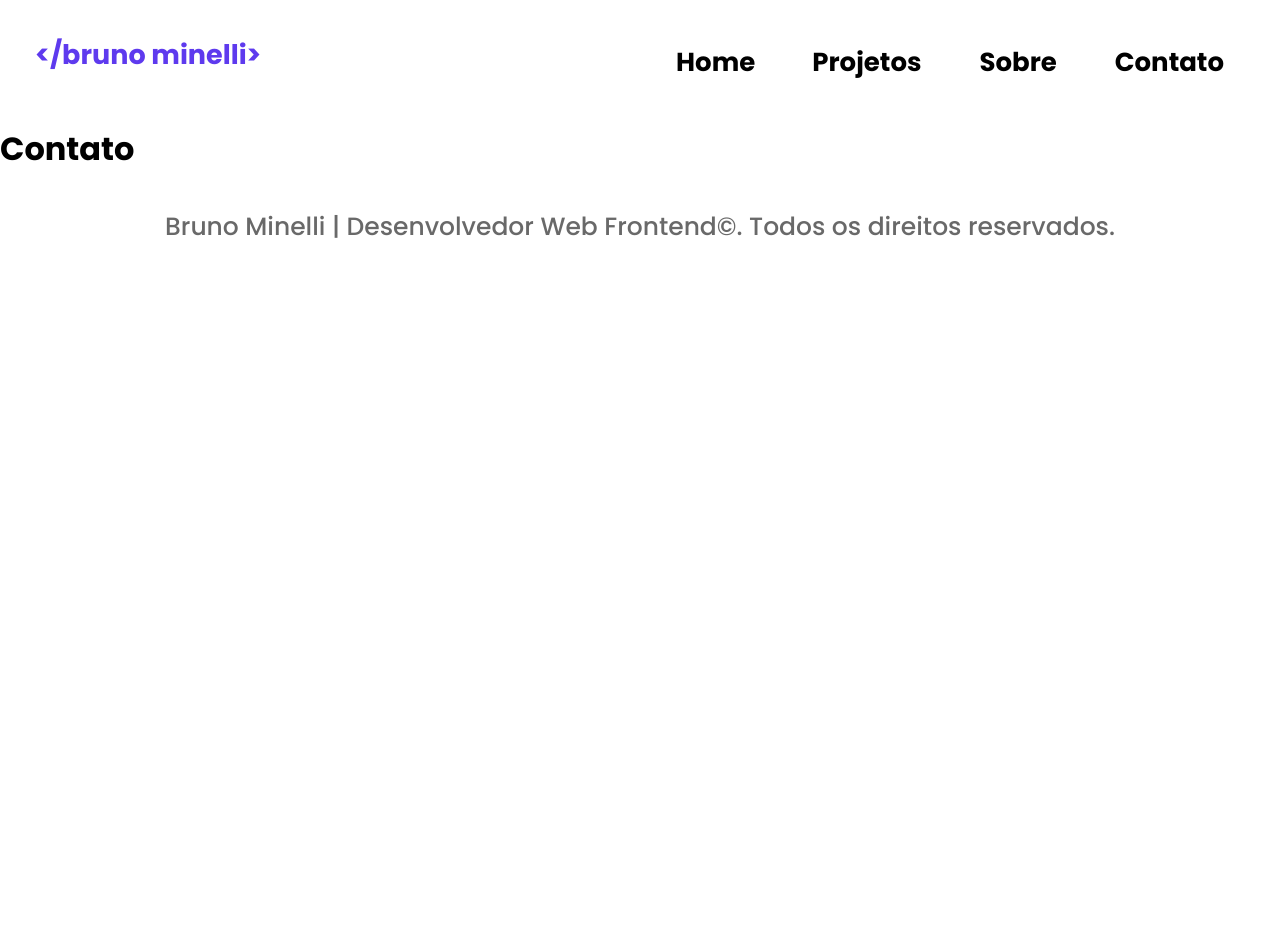
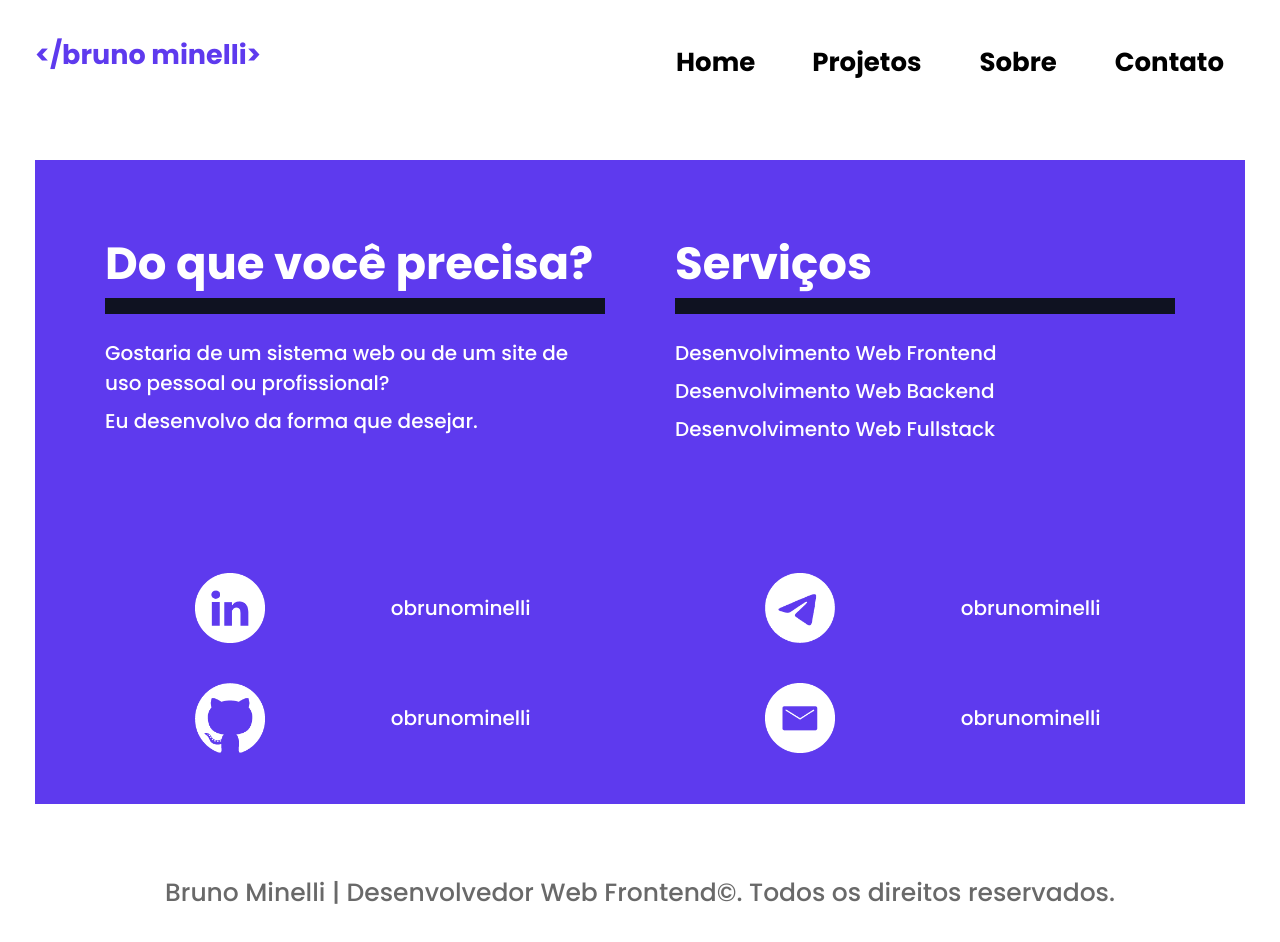
Before and after one commit to obrunominelli/obrunominelli.github.io, a React (Create React App) app: page /contact in a window 1280 px wide. Shown: the top 942 px of the page. Before the commit the page ends 800 px from the top, so only its background shows below. Built offline with nearby package versions, Linux system fonts and the light colour scheme.

Commit message:
Ajuste de layout das sessoes de contato.

```diff
--- a/public/index.html
+++ b/public/index.html
@@ -10,6 +10,7 @@
     />
     <title>Bruno Minelli | Desenvolvedor Web Frontend</title>
   </head>
-  <body id="root">
+  <body>
+    <div id="root"></div>
   </body>
 </html>
--- a/src/components/HomeContact.js
+++ b/src/components/HomeContact.js
@@ -14,25 +14,23 @@ class HomeContact extends Component {
             <img src={ images.paperAirplanes.src } alt={ images.paperAirplanes.alt } className="content-image-auto"/>
           </figure>
         </section>
-        <section className="col">
-          <div className="flex-container col">
-            <a href={ contact.linkedIn.url } target="_blank" rel="noreferrer" className="row content-text-white link">
+        <section className="flex-container col">
+          <a href={ contact.linkedIn.url } target="_blank" rel="noreferrer" className="content-text-white link">
             <img src={ contact.linkedIn.src } alt={ contact.linkedIn.alt } className="contact-icon" />
             obrunominelli
           </a>
-            <a href={ contact.github.url } target="_blank" rel="noreferrer" className="row content-text-white link">
+          <a href={ contact.github.url } target="_blank" rel="noreferrer" className="content-text-white link">
             <img src={ contact.github.src } alt={ contact.github.alt } className="contact-icon" />
             obrunominelli
           </a>
-            <a href={ contact.telegram.url } target="_blank" rel="noreferrer" className="row content-text-white link">
+          <a href={ contact.telegram.url } target="_blank" rel="noreferrer" className="content-text-white link">
             <img src={ contact.telegram.src } alt={ contact.telegram.alt } className="contact-icon" />
             obrunominelli
           </a>
-            <a href={ contact.email.url } target="_blank" rel="noreferrer" className="row content-text-white link">
+          <a href={ contact.email.url } target="_blank" rel="noreferrer" className="content-text-white link">
             <img src={ contact.email.src } alt={ contact.email.alt } className="contact-icon" />
             obrunominelli
           </a>
-          </div>
         </section>
       </article>
     );
--- a/src/components/HomeIntro.js
+++ b/src/components/HomeIntro.js
@@ -7,7 +7,7 @@ class HomeIntro extends Component {
       <article className="flex-container">
         <div className="row background-color-auto">
           <section className="flex-contaier col">
-            <div class="flex-container col">
+            <div className="flex-container col">
               <h1 className="content-title-auto">
                 Olá,<br />eu sou <strong className="content-text-highlight">Bruno Minelli</strong>
               </h1>
--- a/src/components/HomeSkills.js
+++ b/src/components/HomeSkills.js
@@ -8,7 +8,7 @@ class HomeSkills extends Component {
         <section className="flex-container col">
           <h1 className="content-title-purple">Habilidades</h1>
           <div className="skills">
-            { skills.hardSkills.map((skill) => <p className="skill-block content-text-auto">{skill}</p>) }
+            { skills.hardSkills.map((skill, index) => <p key={`skill-${index}`} className="skill-block content-text-auto">{skill}</p>) }
           </div>
         </section>
       </article>
--- a/src/pages/About.js
+++ b/src/pages/About.js
@@ -9,17 +9,17 @@ class About extends Component {
     return (
       <>
         <Header />
-        <main className="flex-container row">
+        <main className="flex-container col">
           <article className="flex-container col">
             <h1 className="content-title-purple">Sobre mim</h1>
-            { about.map((paragraph) => <p className="content-text-auto">{paragraph}</p>)}
-          </article>
-          <figure className="flex-container col">
+            <figure className="block">
             <img src={images.brunoMinelliPicture.src} alt={images.brunoMinelliPicture.alt} className="content-image-rounded"/>
             <figcaption className="block">
               <p className="content-text-grey">Bruno Minelli | Desenvolvedor Web</p>
             </figcaption>
           </figure>
+            { about.map((paragraph) => <p className="content-text-auto">{paragraph}</p>)}
+          </article>
         </main>
         <Footer />
       </>
--- a/src/pages/Contact.js
+++ b/src/pages/Contact.js
@@ -1,13 +1,52 @@
 import{ Component } from 'react';
 import Footer from '../components/Footer';
 import Header from '../components/Header';
+import contact from '../data/contact';
 
 class Contact extends Component {
   render() {
     return (
       <>
         <Header />
-        <h1>Contato</h1>
+        <article className="flex-container">
+          <div className="background-color-purple col">
+            <section className="flex-container row">
+              <div className="flex-container col">
+                <h1 className="content-title-white">Do que você precisa?</h1>
+                <p className="content-text-white">Gostaria de um sistema web ou de um site de uso pessoal ou profissional?</p>
+                <p className="content-text-white">Eu desenvolvo da forma que desejar.</p>
+              </div>
+              <div className="flex-container col">
+                <h2 className="content-title-white">Serviços</h2>
+                <p className="content-text-white">Desenvolvimento Web Frontend</p>
+                <p className="content-text-white">Desenvolvimento Web Backend</p>
+                <p className="content-text-white">Desenvolvimento Web Fullstack</p>
+              </div>
+            </section>
+            <section className="flex-container">
+                <div className="col">
+                  <a href={ contact.linkedIn.url } target="_blank" rel="noreferrer" className="row content-text-white link">
+                    <img src={ contact.linkedIn.src } alt={ contact.linkedIn.alt } className="contact-icon" />
+                    obrunominelli
+                  </a>
+                  <a href={ contact.github.url } target="_blank" rel="noreferrer" className="row content-text-white link">
+                    <img src={ contact.github.src } alt={ contact.github.alt } className="contact-icon" />
+                    obrunominelli
+                  </a>
+                </div>
+                <div className="col">
+                  <a href={ contact.telegram.url } target="_blank" rel="noreferrer" className="row content-text-white link">
+                    <img src={ contact.telegram.src } alt={ contact.telegram.alt } className="contact-icon" />
+                    obrunominelli
+                  </a>
+                  <a href={ contact.email.url } target="_blank" rel="noreferrer" className="row content-text-white link">
+                    <img src={ contact.email.src } alt={ contact.email.alt } className="contact-icon" />
+                    obrunominelli
+                  </a>
+                </div>
+            </section>
+          </div>
+        </article>
         <Footer />
       </>
     );
--- a/src/styles/style.css
+++ b/src/styles/style.css
@@ -182,13 +182,13 @@
 }
 
 .content-image-auto {
-  max-width: 500px;
+  max-width: 400px;
   min-width: 250px;
 }
 
 .content-image-rounded {
   border: 2px solid var(--dark-purple);
-  border-radius: 50%;
+  border-radius: 10%;
   max-width: 300px;
   min-width: 250px;
 }
@@ -206,12 +206,12 @@
 .link {
   display: flex;
   align-items: center;
-  justify-content: space-between;
+  justify-content: space-evenly;
   text-decoration: none;
 }
 
 .contact-icon {
-  width: 99px;
+  width: 70px;
   margin: 16px;
 }
 
```
Lines whose indentation alone changed are shown as unchanged.
